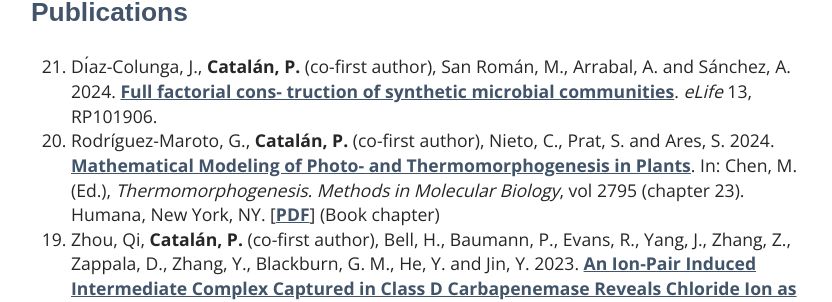
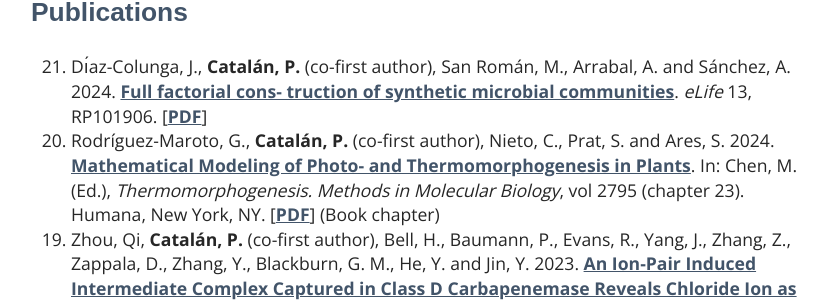
Before and after one commit to PabloCatalan/pablocatalan.github.io, a Jekyll site: the page built from _pages/02_publications.md, in a window 1280 px wide and 900 px high. Shown: the part 124-426 px from the top of the window, without its empty margins (224-1056 px from the left). Built offline with Jekyll 4.4.1, drawn with Linux system fonts in a browser that asks for light colours; some web fonts are replaced.

Commit message:
Update 02_publications.md

```diff
--- a/_pages/02_publications.md
+++ b/_pages/02_publications.md
@@ -4,7 +4,7 @@ title: Publications
 permalink: /publications/
 ---
 0. Dı́az-Colunga, J., **Catalán, P.** (co-first author), San Román, M., Arrabal, A. and Sánchez, A. 2024. [Full factorial cons-
-truction of synthetic microbial communities](https://elifesciences.org/reviewed-preprints/101906). *eLife* 13, RP101906.
+truction of synthetic microbial communities](https://elifesciences.org/reviewed-preprints/101906). *eLife* 13, RP101906. [[PDF](/papers/diazcolung2024_full-factorial.pdf)]
 0. Rodríguez-Maroto, G., **Catalán, P.** (co-first author), Nieto, C., Prat, S. and Ares, S. 2024. [Mathematical Modeling of Photo- and Thermomorphogenesis in Plants](https://link.springer.com/protocol/10.1007/978-1-0716-3814-9_23). In: Chen, M. (Ed.), *Thermomorphogenesis. Methods in Molecular Biology*, vol 2795 (chapter 23). Humana, New York, NY. [[PDF](/papers/rodriguez-maroto2024_mathematical_modeling.pdf)] (Book chapter)
 0. Zhou, Qi, **Catalán, P.** (co-first author), Bell, H., Baumann, P., Evans, R., Yang, J., Zhang, Z., Zappala, D., Zhang, Y., Blackburn, G. M., He, Y. and Jin, Y. 2023. [An Ion-Pair Induced Intermediate Complex Captured in Class D Carbapenemase Reveals Chloride Ion as a Janus Effector Modulating Activity](https://pubs.acs.org/doi/10.1021/acscentsci.3c00609). *ACS Central Science* 9, 2339 [[PDF](/papers/zhou2023_oxa48.pdf)] [[SM](/papers/zhou2023_SI.pdf)]
 0. **Catalán, P.**, García-Martín, J. A., Aguirre, J., Cuesta, J. A. and Manrubia, S. 2023. [Entropic contribution to phenotype fitness](https://iopscience.iop.org/article/10.1088/1751-8121/ace8d6). *Journal of Physics A: Mathematical and Theoretical* 56, 345601. [[PDF](/papers/catalan2023_entropy_fitness.pdf)]
```
